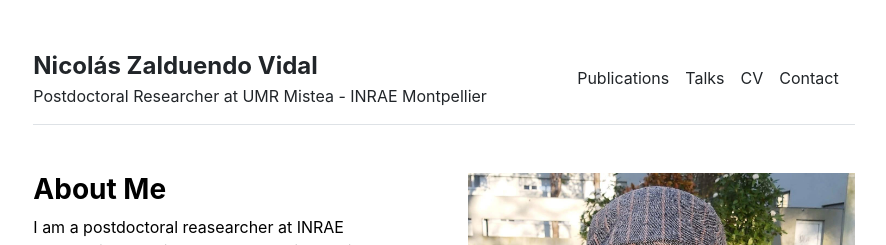
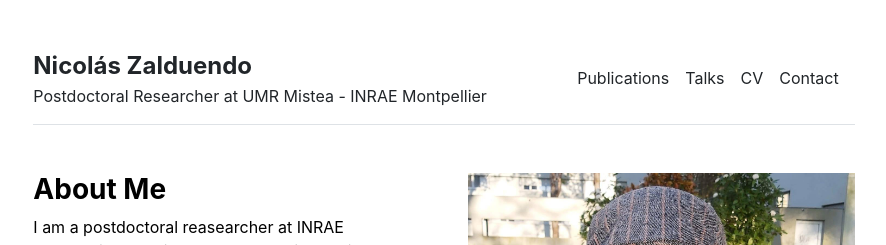
Before and after one commit to nzalduendo/nzalduendo.github.io, a Jekyll site: the page built from index.md, in a window 1280 px wide. Shown: the top 245 px of the page, without its empty margins (196-1082 px from the left). Built offline with Jekyll 4.4.1, drawn with Linux system fonts in a browser that asks for light colours.

Commit message:
Update _config.yml

```diff
--- a/_config.yml
+++ b/_config.yml
@@ -1,4 +1,4 @@
 url: "" # the base hostname & protocol for your site, e.g. http://example.com
 baseurl: "" # the subpath of your site, e.g. /blog
-title: "Nicolás Zalduendo Vidal" # the name of your site, e.g. ACME Corp.
+title: "Nicolás Zalduendo" # the name of your site, e.g. ACME Corp.
 description: "Postdoctoral Researcher at UMR Mistea - INRAE Montpellier"
```
